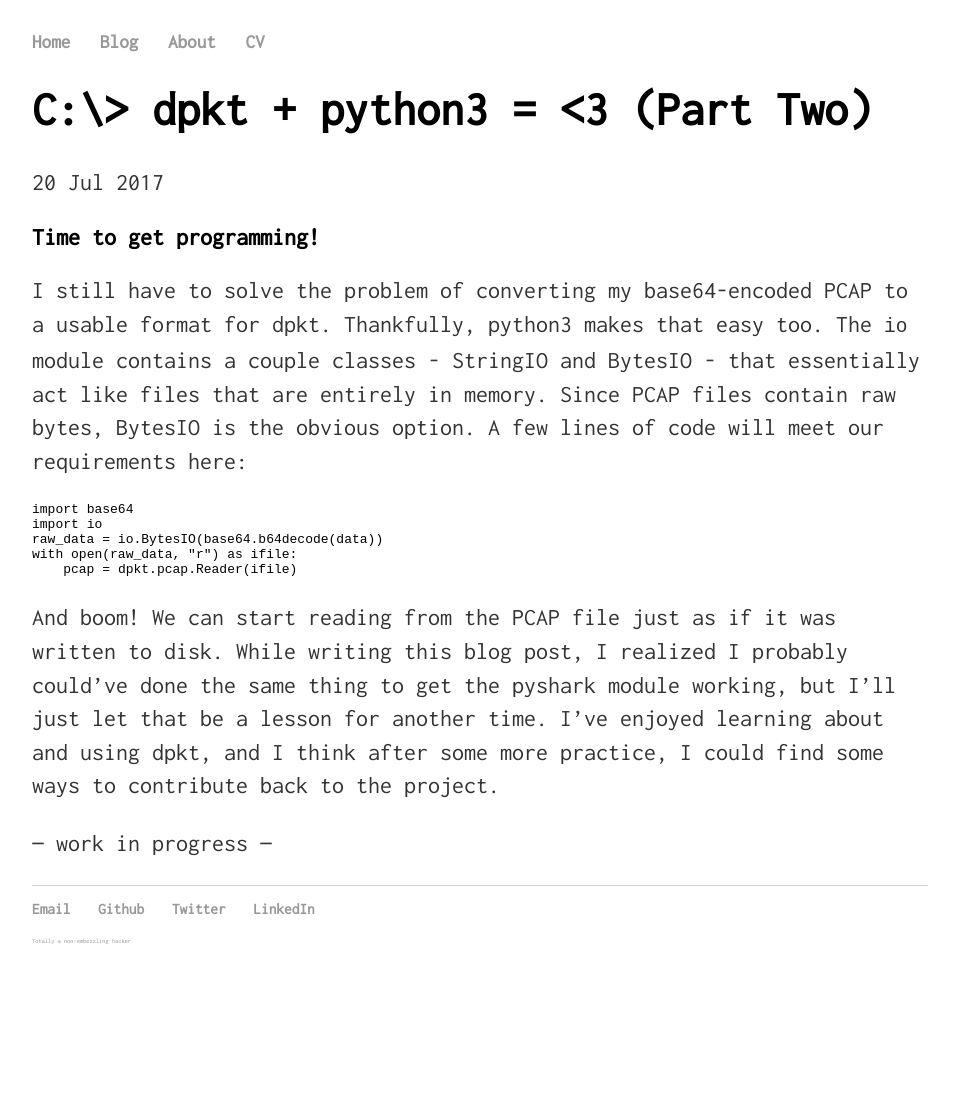
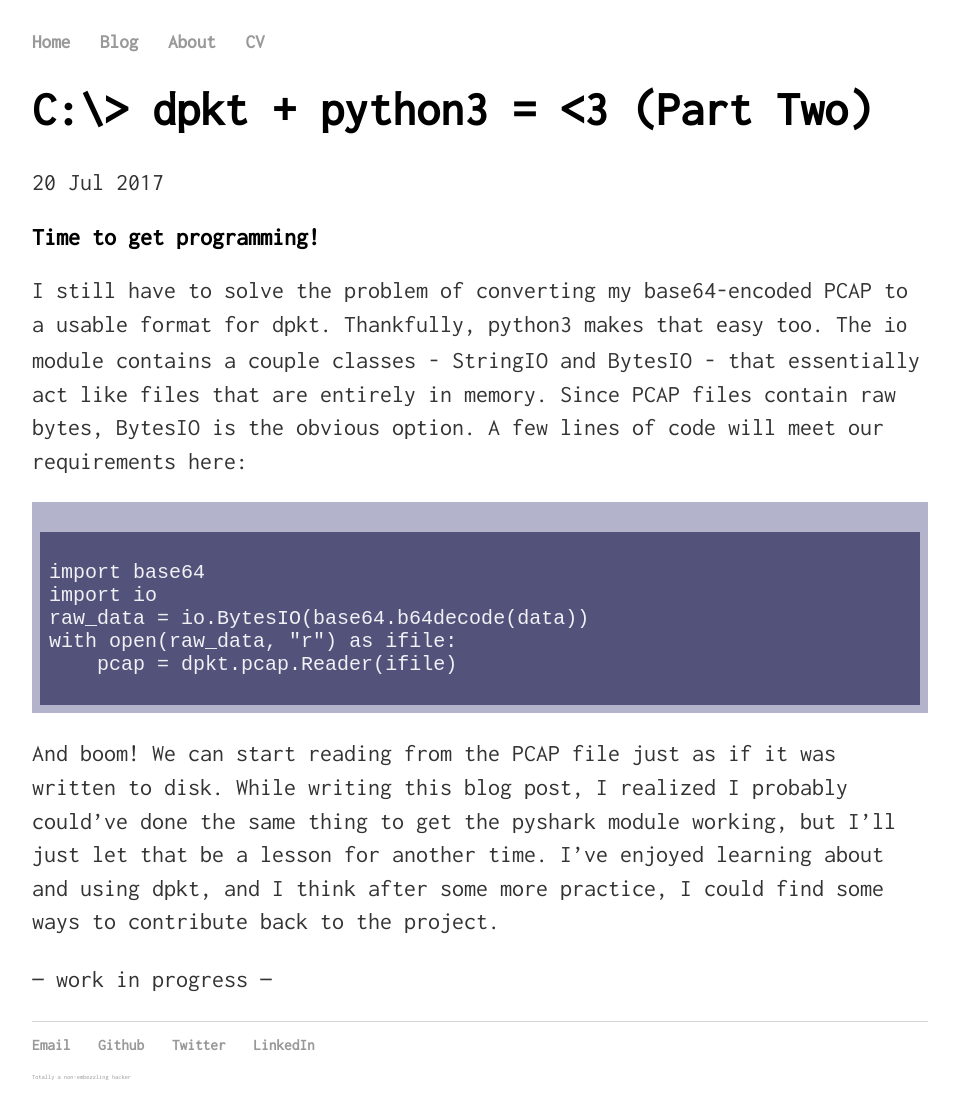
Before and after one commit to infosec-intern/infosec-intern.github.io, a Jekyll site: the page built from _posts/2017-07-18-dpkt-+-python3-pt2.md, in a window 1280 px wide. Shown: the whole page, without its empty margins (160-1119 px from the left). Built offline with Jekyll 4.4.1, drawn with Linux system fonts in a browser that asks for light colours; before the commit the page ends 977 px from its top, so only the background shows below that.

Commit message:
uncommented language-python css

```diff
--- a/css/main.css
+++ b/css/main.css
@@ -28,14 +28,14 @@ a#totes-ethical {
 h1 {
     font-size: 3em;
 }
-/* .language-python {
+.language-python {
     font-size: 15pt;
     color: #f0f0f5;
     border: .4em solid #b3b3cc;
     background: #52527a;
     padding: 1%;
     border-top-width: 1.5em;
-} */
+}
 p {
     font-size: 1.5em;
     line-height: 1.4em;
```
